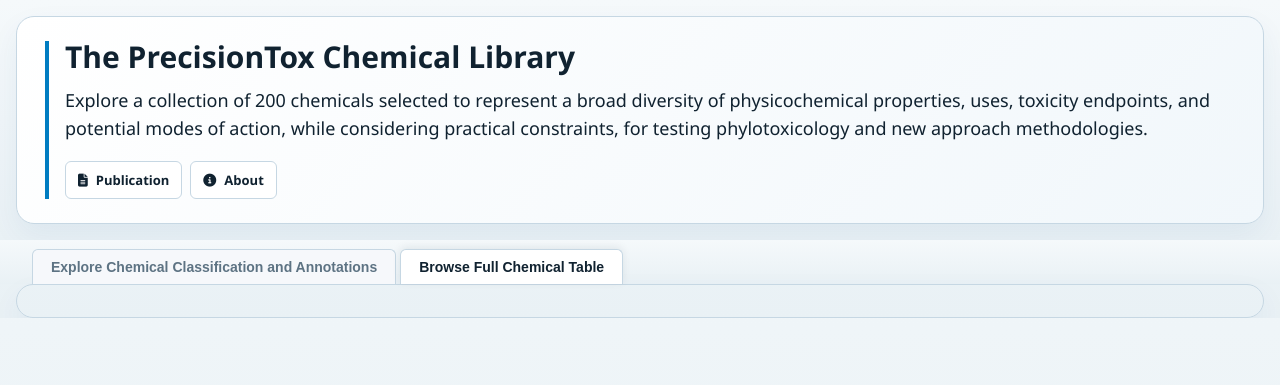
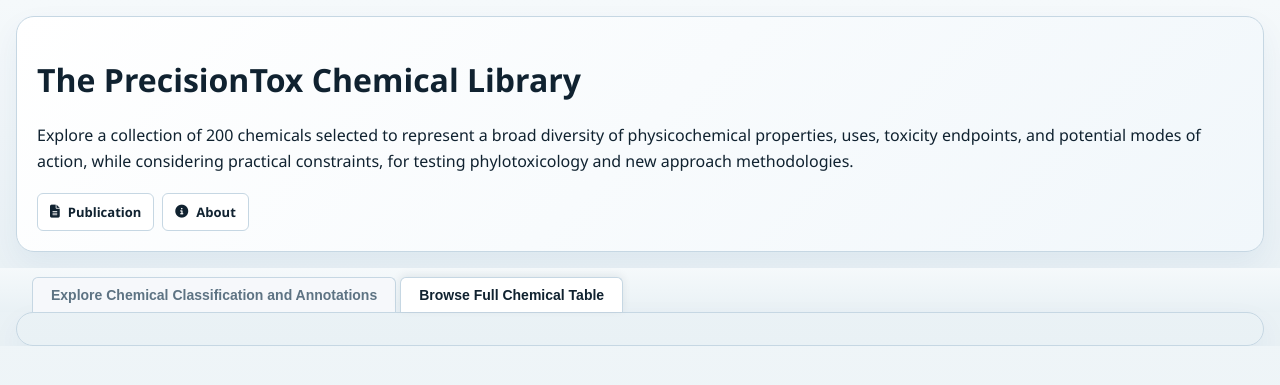
Before and after one commit to precisiontox/chem-viz, a Flask app: page /table in a window 1280 px wide. Shown: the part 72-457 px from the top of the page. Run offline with Flask 3, Linux system fonts and the light colour scheme; data that the repository does not hold is empty; some libraries are stand-ins or nearby versions.

Commit message:
match intro header style

```diff
--- a/app/static/css/styles.css
+++ b/app/static/css/styles.css
@@ -870,28 +870,21 @@
     border: 1px solid var(--ptox-line);
     border-radius: var(--ptox-panel-radius);
     background: linear-gradient(135deg, #ffffff 0%, #f1f7fb 100%);
-    padding: 24px 28px;
+    padding: 1.25rem;
     box-shadow: var(--ptox-panel-shadow);
 }
 
 .app-intro-copy {
     min-width: 0;
-    padding-left: 16px;
-    border-left: 4px solid var(--ptox-accent);
-}
-
+}
+
+/* Title and copy sized like the main app's home hero (default h1 + 16px body text) */
 .app-intro .app-intro-header {
-    margin: 0 0 14px;
+    margin: 0.67em 0;
     color: var(--ptox-ink);
-    font-size: 30px;
-    font-weight: 800;
-    line-height: 1.08;
-}
-
-.app-intro-header {
-    color: var(--ptox-ink);
-    line-height: 1.2;
-    font-weight: 3000;
+    font-size: 2em;
+    font-weight: 700;
+    line-height: normal;
 }
 
 .app-intro-columns {
@@ -903,9 +896,9 @@
 .app-intro p {
     margin: 0;
     color: var(--ptox-text);
-    font-size: 18px;
-    font-weight: 500;
-    line-height: 1.55;
+    font-size: 16px;
+    font-weight: 400;
+    line-height: 1.62;
     max-width: 1400px;
 }
 
@@ -1729,10 +1722,6 @@
         grid-template-columns: 1fr;
     }
 
-    .app-intro-copy {
-        padding-left: 12px;
-    }
-
     .app-intro-columns {
         grid-template-columns: 1fr;
         gap: 10px;
```
